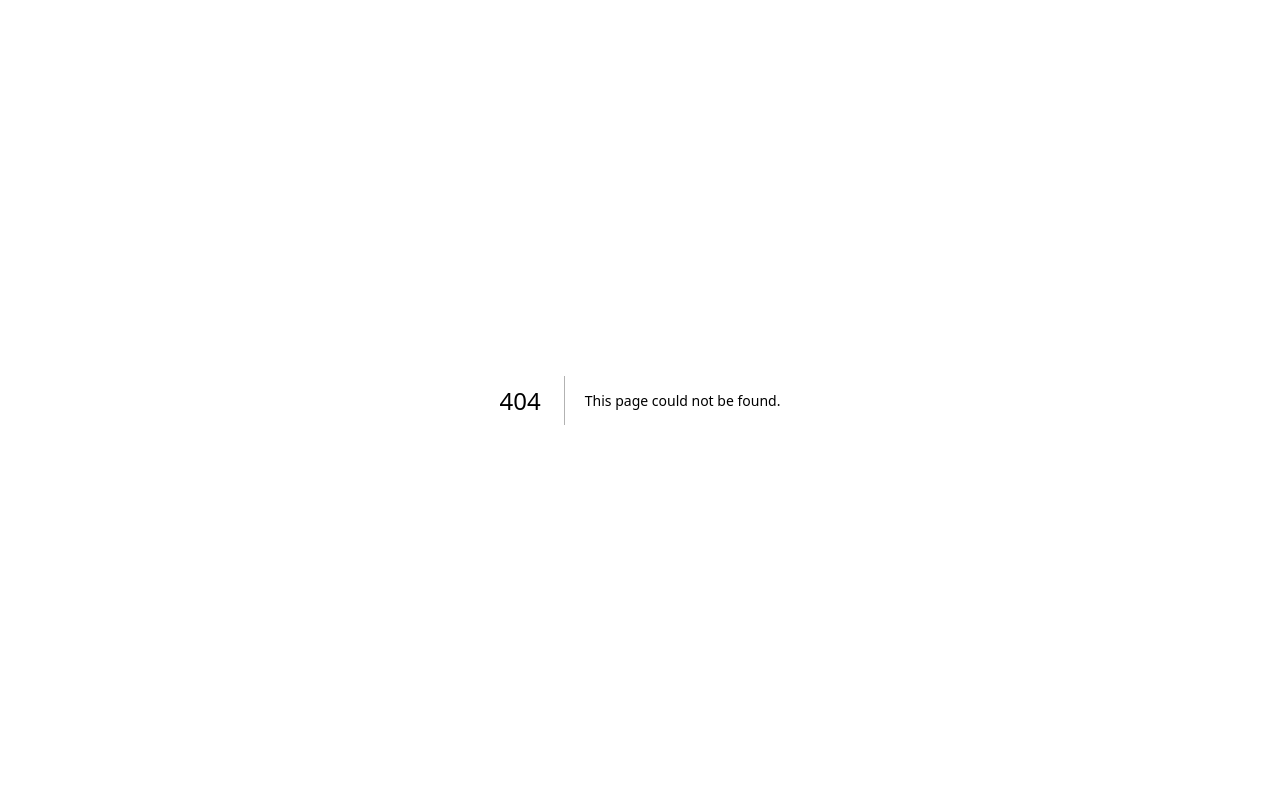
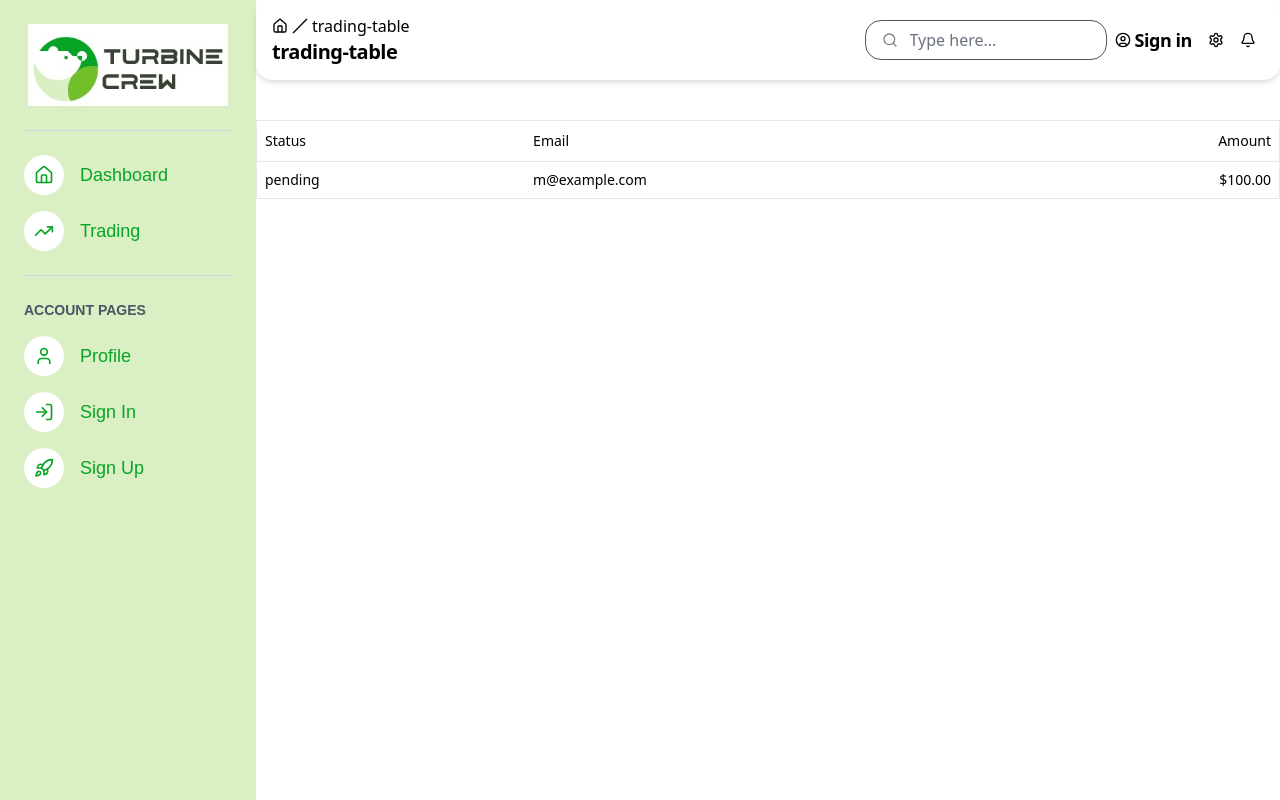
Before and after one commit to turbinecrew/turbin_electrical, a Next.js app: page /trading/trading-table in a window 1280 px wide. Before the commit this address had no page. Built offline with nearby package versions, Linux system fonts and the light colour scheme.

Commit message:
🎨 : datatable 기본 템플릿 코드 추가 작업

```diff
--- /dev/null
+++ b/src/app/(main)/trading/trading-table/columns.tsx
@@ -0,0 +1,36 @@
+"use client"
+
+import { ColumnDef } from "@tanstack/react-table"
+
+// This type is used to define the shape of our data.
+// You can use a Zod schema here if you want.
+export type Payment = {
+	id: string
+	amount: number
+	status: "pending" | "processing" | "success" | "failed"
+	email: string
+}
+
+export const columns: ColumnDef<Payment>[] = [
+	{
+		accessorKey: "status",
+		header: "Status",
+	},
+	{
+		accessorKey: "email",
+		header: "Email",
+	},
+	{
+		accessorKey: "amount",
+		header: () => <div className="text-right">Amount</div>,
+		cell: ({ row }) => {
+			const amount = parseFloat(row.getValue("amount"))
+			const formatted = new Intl.NumberFormat("en-US", {
+				style: "currency",
+				currency: "USD",
+			}).format(amount)
+
+			return <div className="text-right font-medium">{formatted}</div>
+		},
+	},
+]
--- /dev/null
+++ b/src/app/(main)/trading/trading-table/data-table.tsx
@@ -0,0 +1,80 @@
+"use client"
+
+import {
+	ColumnDef,
+	flexRender,
+	getCoreRowModel,
+	useReactTable,
+} from "@tanstack/react-table"
+
+import {
+	Table,
+	TableBody,
+	TableCell,
+	TableHead,
+	TableHeader,
+	TableRow,
+} from "@/components/ui/table"
+
+interface DataTableProps<TData, TValue> {
+	columns: ColumnDef<TData, TValue>[]
+	data: TData[]
+}
+
+export function DataTable<TData, TValue>({
+	columns,
+	data,
+}: DataTableProps<TData, TValue>) {
+	const table = useReactTable({
+		data,
+		columns,
+		getCoreRowModel: getCoreRowModel(),
+	})
+
+	return (
+		<div className="rounded-md border">
+			<Table>
+				<TableHeader>
+					{table.getHeaderGroups().map((headerGroup) => (
+						<TableRow key={headerGroup.id}>
+							{headerGroup.headers.map((header) => {
+								return (
+									<TableHead key={header.id}>
+										{header.isPlaceholder
+											? null
+											: flexRender(
+													header.column.columnDef.header,
+													header.getContext(),
+												)}
+									</TableHead>
+								)
+							})}
+						</TableRow>
+					))}
+				</TableHeader>
+				<TableBody>
+					{table.getRowModel().rows?.length ? (
+						table.getRowModel().rows.map((row) => (
+							<TableRow
+								key={row.id}
+								data-state={row.getIsSelected() && "selected"}
+							>
+								{row.getVisibleCells().map((cell) => (
+									<TableCell key={cell.id}>
+										{flexRender(cell.column.columnDef.cell, cell.getContext())}
+									</TableCell>
+								))}
+							</TableRow>
+						))
+					) : (
+						<TableRow>
+							<TableCell colSpan={columns.length} className="h-24 text-center">
+								No results.
+							</TableCell>
+						</TableRow>
+					)}
+				</TableBody>
+			</Table>
+		</div>
+	)
+}
--- /dev/null
+++ b/src/app/(main)/trading/trading-table/page.tsx
@@ -0,0 +1,24 @@
+import { Payment, columns } from "./columns"
+import { DataTable } from "./data-table"
+
+async function getData(): Promise<Payment[]> {
+	// Fetch data from your API here.
+	return [
+		{
+			id: "728ed52f",
+			amount: 100,
+			status: "pending",
+			email: "m@example.com",
+		},
+	]
+}
+
+export default async function DemoPage() {
+	const data = await getData()
+
+	return (
+		<div className="container mx-auto py-10">
+			<DataTable columns={columns} data={data} />
+		</div>
+	)
+}
```
